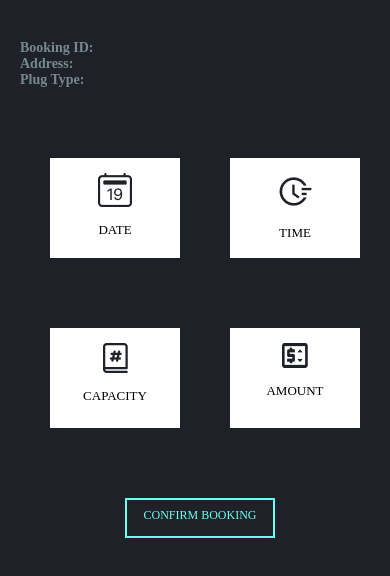
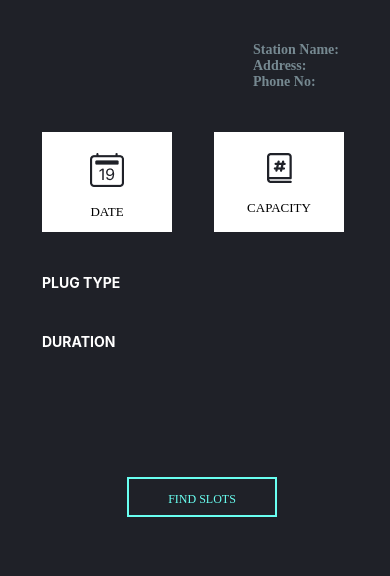
Before and after one commit to LP-Mini-Projects/EV-Slot-Booking-App, a React Native app: screen /Booking in a window 390 px wide. Shown: the top 576 px of the page. Built offline with nearby package versions, Linux system fonts and the light colour scheme.

Commit message:
Booking screen redesigned

```diff
--- a/package.json
+++ b/package.json
@@ -29,6 +29,7 @@
     "react-native-responsive-screen": "^1.4.2",
     "react-native-safe-area-context": "^3.3.2",
     "react-native-screens": "^3.10.1",
+    "react-native-slider": "^0.11.0",
     "react-native-star-rating": "^1.1.0",
     "react-native-super-grid": "^4.1.3",
     "react-native-vector-icons": "^9.0.0"
--- a/src/screens/Booking.js
+++ b/src/screens/Booking.js
@@ -9,11 +9,15 @@ import {
   Image,
 } from 'react-native';
 import DateTimePicker from '@react-native-community/datetimepicker';
+import Slider from 'react-native-slider';
+import {widthPercentageToDP as wp, heightPercentageToDP as hp} from 'react-native-responsive-screen';
 import Payment from './Payment';
 export default function Booking({navigation}) {
   const [date, setDate] = useState(new Date(1598051730000));
   const [mode, setMode] = useState('date');
   const [show, setShow] = useState(false);
+  const [duration,setDuration]=useState(0)
+  const [sliderValue,setsliderValue]=useState(10)
 
   const onChange = (event, selectedDate) => {
     const currentDate = selectedDate || date;
@@ -36,9 +40,9 @@ export default function Booking({navigation}) {
   return (
     <View style={styles.container}>
       <View style={styles.container1}>
-        <Text style={styles.header}>Booking ID:</Text>
+        <Text style={styles.header}>Station Name:</Text>
         <Text style={styles.header}>Address:</Text>
-        <Text style={styles.header}>Plug Type:</Text>
+        <Text style={styles.header}>Phone No:</Text>
       </View>
       <View style={styles.col}>
         <View style={styles.container2}>
@@ -51,13 +55,13 @@ export default function Booking({navigation}) {
           <Text style={styles.label}>DATE</Text>
         </View>
         <View style={styles.container2}>
-          <TouchableOpacity onPress={showTimepicker}>
+          <TouchableOpacity>
             <Image
-              source={require('../assets/time.png')}
+              source={require('../assets/capacity.png')}
               style={styles.image}
             />
           </TouchableOpacity>
-          <Text style={styles.label}>TIME</Text>
+          <Text style={styles.label}>CAPACITY</Text>
         </View>
         {show && (
           <DateTimePicker
@@ -70,29 +74,31 @@ export default function Booking({navigation}) {
           />
         )}
       </View>
-      <View style={styles.col}>
-        <View style={styles.container2}>
-          <TouchableOpacity>
-            <Image
-              source={require('../assets/capacity.png')}
-              style={styles.image}
-            />
-          </TouchableOpacity>
-          <Text style={styles.label}>CAPACITY</Text>
-        </View>
-        <View style={styles.container2}>
-          <TouchableOpacity>
-            <Image
-              source={require('../assets/amount.png')}
-              style={styles.image}
-            />
-          </TouchableOpacity>
-          <Text style={styles.label}>AMOUNT</Text>
-        </View>
+      <View>
+        <Text style={styles.title}>PLUG TYPE</Text>
       </View>
+      <View>
+        <Text style={styles.title}>DURATION</Text>
+      </View>
+      {/* <View style={styles.container}>
+      <Slider
+                style={styles.slider}
+                minimumValue={1}
+                maximumValue={10}
+                thumbTintColor="black"
+                step={2}
+                value={parseInt(duration)}
+                sliderValue={parseInt(sliderValue)}
+                minimumTrackTintColor="blue"
+                maximumTrackTintColor="gray"
+                thumbTintColor="#b9e4c9"
+                onValueChange={value => setDuration({sliderValue: value})}
+              />
+        <Text>Total Duration: {duration}</Text>
+      </View> */}
       <View style={styles.buttonview}>
         <TouchableOpacity>
-        <Text style={styles.button}>CONFIRM BOOKING</Text>
+        <Text style={styles.button}>FIND SLOTS</Text>
         </TouchableOpacity>
       </View>
     </View>
@@ -105,19 +111,20 @@ const styles = StyleSheet.create({
   },
   container1: {
     backgroundColor: '#1f2128',
-    marginLeft: 20,
-    marginTop: 40,
+    marginLeft: hp('30%'),
+    marginTop: hp('5%'),
   },
   container2: {
     width: 130,
     height: 100,
     backgroundColor: 'white',
-    marginLeft: 50,
-    marginTop: 20,
+    marginLeft:hp('5%'),
+    marginTop: hp('5%'),
   },
   col: {
     flexDirection: 'row',
-    marginTop: 50,
+    // marginTop: hp('10%'),
+
   },
   header: {
     color: '#768991',
@@ -129,7 +136,7 @@ const styles = StyleSheet.create({
     fontSize: 13,
     textAlign: 'center',
     fontFamily: 'Source Sans Pro',
-    marginTop: 15,
+    marginTop: hp('2%'),
   },
   buttonview: {
     width: 150,
@@ -137,18 +144,29 @@ const styles = StyleSheet.create({
     backgroundColor: '#1f2128',
     borderColor: '#69fff1',
     borderWidth: 2,
-    marginLeft: 125,
-    marginTop: 70,
+    marginLeft: hp('15%'),
+    marginTop: hp('15%'),
   },
   button: {
     color: '#69fff1',
     fontSize: 12,
     textAlign: 'center',
     fontFamily: 'Source Sans Pro',
-    marginTop: 8,
+    marginTop: hp('1.5%'),
   },
   image: {
-    marginTop: 15,
+    marginTop: hp('2.5%'),
     alignSelf: 'center',
   },
+  title:{
+    color:'white',
+    fontWeight:'700',
+    marginLeft:hp('5%'),
+    marginTop: hp('5%'),
+  },
+  slider: {
+    height: 45,
+    width: 70,
+    marginLeft:hp('5%'),
+  },
 });
```
Also changed, not shown: 1 other file (tests, documents, lock files or other folders).
